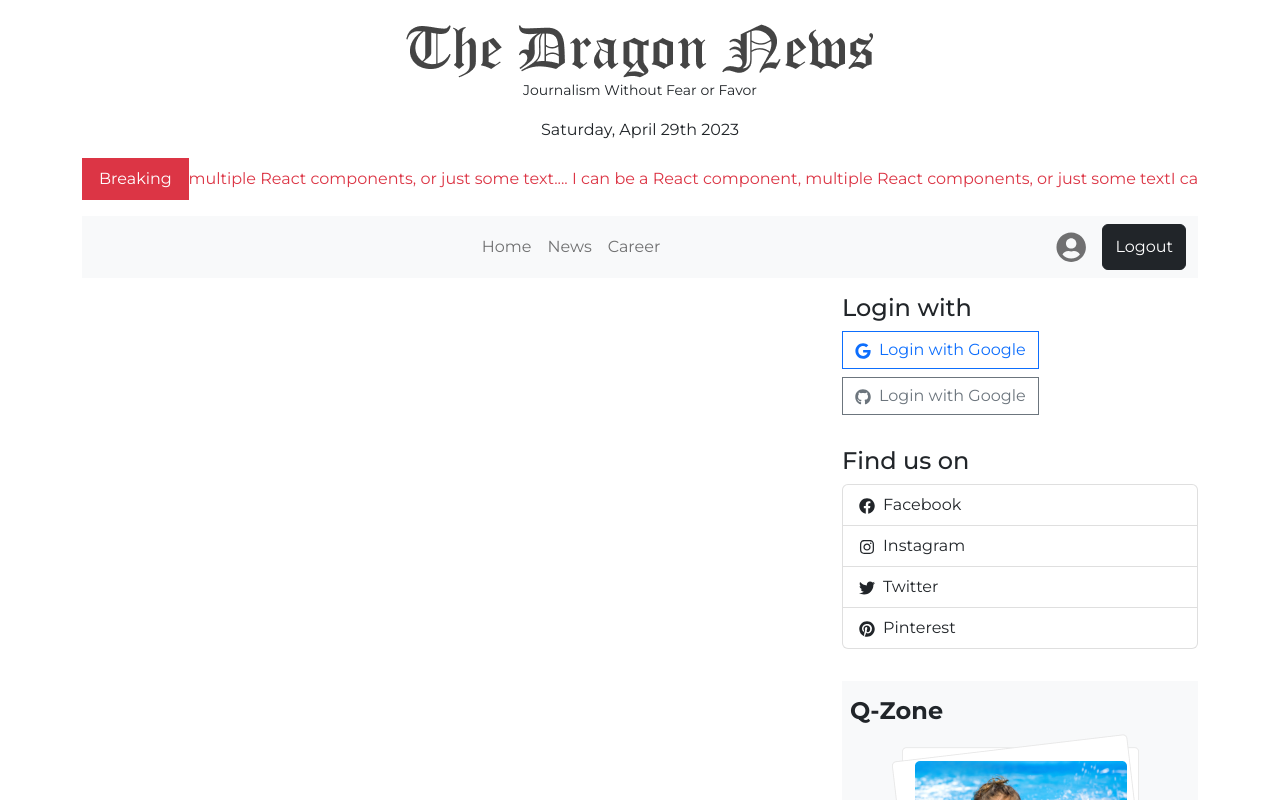
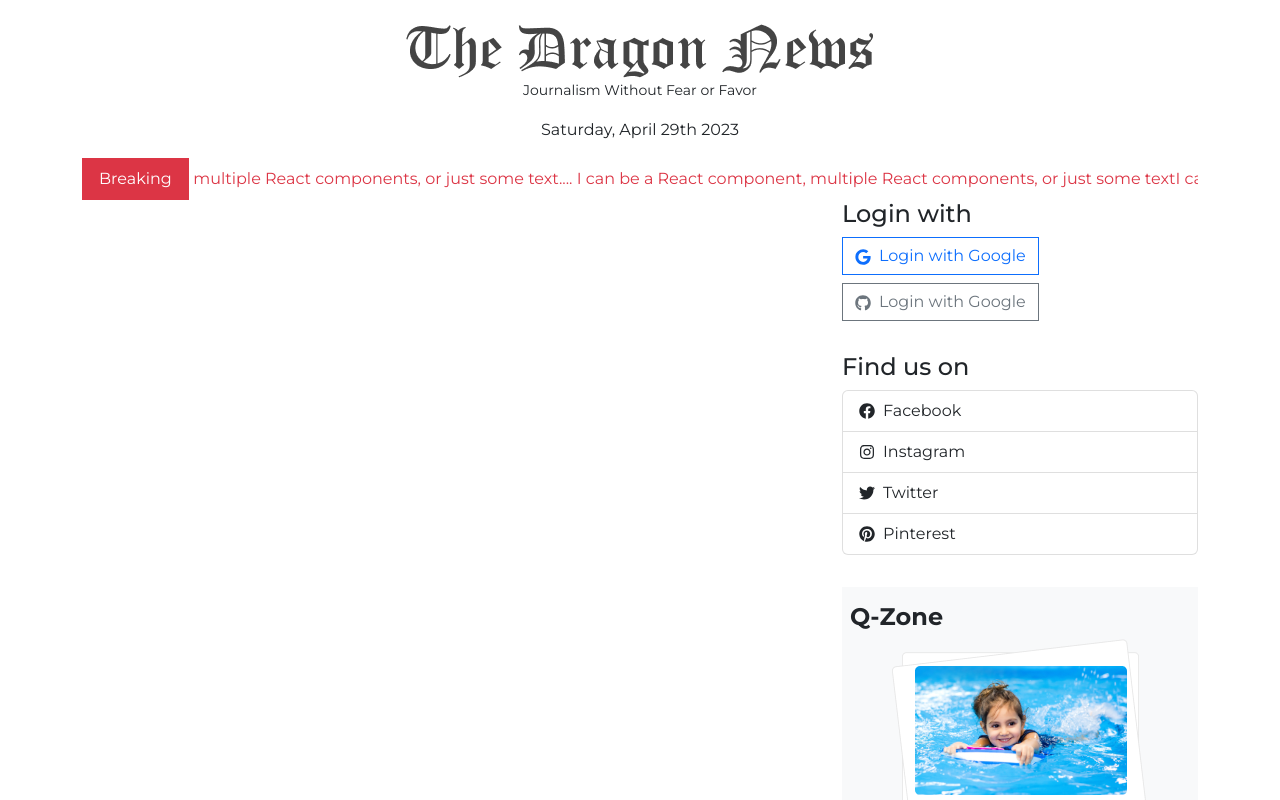
Before and after one commit to Rakibhasan-programmer/the-news-dragon-client-side, a React (Vite) app: page /news in a window 1280 px wide. Shown: the top 800 px of the page. Built offline with nearby package versions, Linux system fonts and the light colour scheme.

Commit message:
navigation bar splitted

```diff
--- a/src/layouts/Main.jsx
+++ b/src/layouts/Main.jsx
@@ -5,11 +5,13 @@ import Footer from '../pages/shared/Footer';
 import { Col, Container, Row } from 'react-bootstrap';
 import LeftNav from '../pages/shared/LeftNav';
 import RightNav from '../pages/shared/RightNav';
+import NavigationBar from '../pages/shared/NavigationBar';
 
 const Main = () => {
     return (
         <>
            <Header />
+           <NavigationBar />
            <Container>
                 <Row>
                     <Col lg={3}>
--- a/src/pages/shared/Header.jsx
+++ b/src/pages/shared/Header.jsx
@@ -1,14 +1,11 @@
 import React, { useContext } from "react";
 import logo from "../../assets/logo.png";
 import moment from "moment";
-import { Button, Container, Nav, Navbar } from "react-bootstrap";
+import { Button, Container } from "react-bootstrap";
 import Marquee from "react-fast-marquee";
-import { Link } from "react-router-dom";
-import { AuthContext } from "../../providers/AuthProvider";
-import { FaUserCircle } from "react-icons/fa";
+
 
 const Header = () => {
-  const { user } = useContext(AuthContext);
   return (
     <>
       <Container>
@@ -29,41 +26,6 @@ const Header = () => {
             just some text
           </Marquee>
         </div>
-        <div className="py-3">
-          <Navbar collapseOnSelect expand="lg" bg="light" variant="light">
-            <Container>
-              <Navbar.Toggle aria-controls="responsive-navbar-nav" />
-              <Navbar.Collapse id="responsive-navbar-nav">
-                <Nav className="mx-auto">
-                  <Link className="text-decoration-none nav-link" to={"/"}>
-                    Home
-                  </Link>
-                  <Link className="text-decoration-none nav-link" to={"/news"}>
-                    News
-                  </Link>
-                  <Link
-                    className="text-decoration-none nav-link"
-                    to={"/career"}
-                  >
-                    Career
-                  </Link>
-                </Nav>
-                <Nav>
-                  {user && (
-                    <Nav.Link href="#deets">
-                      <FaUserCircle style={{fontSize: "1.9rem"}} />
-                    </Nav.Link>
-                  )}
-                  {user ? (
-                    <Button variant="dark ms-2">Logout</Button>
-                  ) : (
-                    <Button variant="dark ms-2">Login</Button>
-                  )}
-                </Nav>
-              </Navbar.Collapse>
-            </Container>
-          </Navbar>
-        </div>
       </Container>
     </>
   );
--- /dev/null
+++ b/src/pages/shared/NavigationBar.jsx
@@ -0,0 +1,48 @@
+import React, { useContext } from 'react';
+import { Button, Container, Nav, Navbar } from 'react-bootstrap';
+import { FaUserCircle } from 'react-icons/fa';
+import { Link } from 'react-router-dom';
+import { AuthContext } from '../../providers/AuthProvider';
+
+const NavigationBar = () => {
+    const {user } = useContext(AuthContext);
+    return (
+        <Container className='py-3'>
+            <Navbar collapseOnSelect expand="lg" bg="light" variant="light">
+            <Container>
+              <Navbar.Toggle aria-controls="responsive-navbar-nav" />
+              <Navbar.Collapse id="responsive-navbar-nav">
+                <Nav className="mx-auto">
+                  <Link className="text-decoration-none nav-link" to={"/"}>
+                    Home
+                  </Link>
+                  <Link className="text-decoration-none nav-link" to={"/news"}>
+                    News
+                  </Link>
+                  <Link
+                    className="text-decoration-none nav-link"
+                    to={"/career"}
+                  >
+                    Career
+                  </Link>
+                </Nav>
+                <Nav>
+                  {user && (
+                    <Nav.Link href="/">
+                      <FaUserCircle style={{fontSize: "1.9rem"}} />
+                    </Nav.Link>
+                  )}
+                  {user ? (
+                    <Button variant="dark ms-2">Logout</Button>
+                  ) : (
+                    <Link className='btn btn-dark ms-2' to={"/login"}></Link>
+                  )}
+                </Nav>
+              </Navbar.Collapse>
+            </Container>
+          </Navbar>
+        </Container>
+    );
+};
+
+export default NavigationBar;
--- a/src/routes/Route.jsx
+++ b/src/routes/Route.jsx
@@ -20,12 +20,6 @@ const router = createBrowserRouter([
         loader: ({ params }) =>
           fetch(`http://localhost:5000/categories/${params.id}`),
       },
-      {
-        path: "/login",
-      },
-      {
-        path: "/register",
-      },
     ],
   },
   {
```
